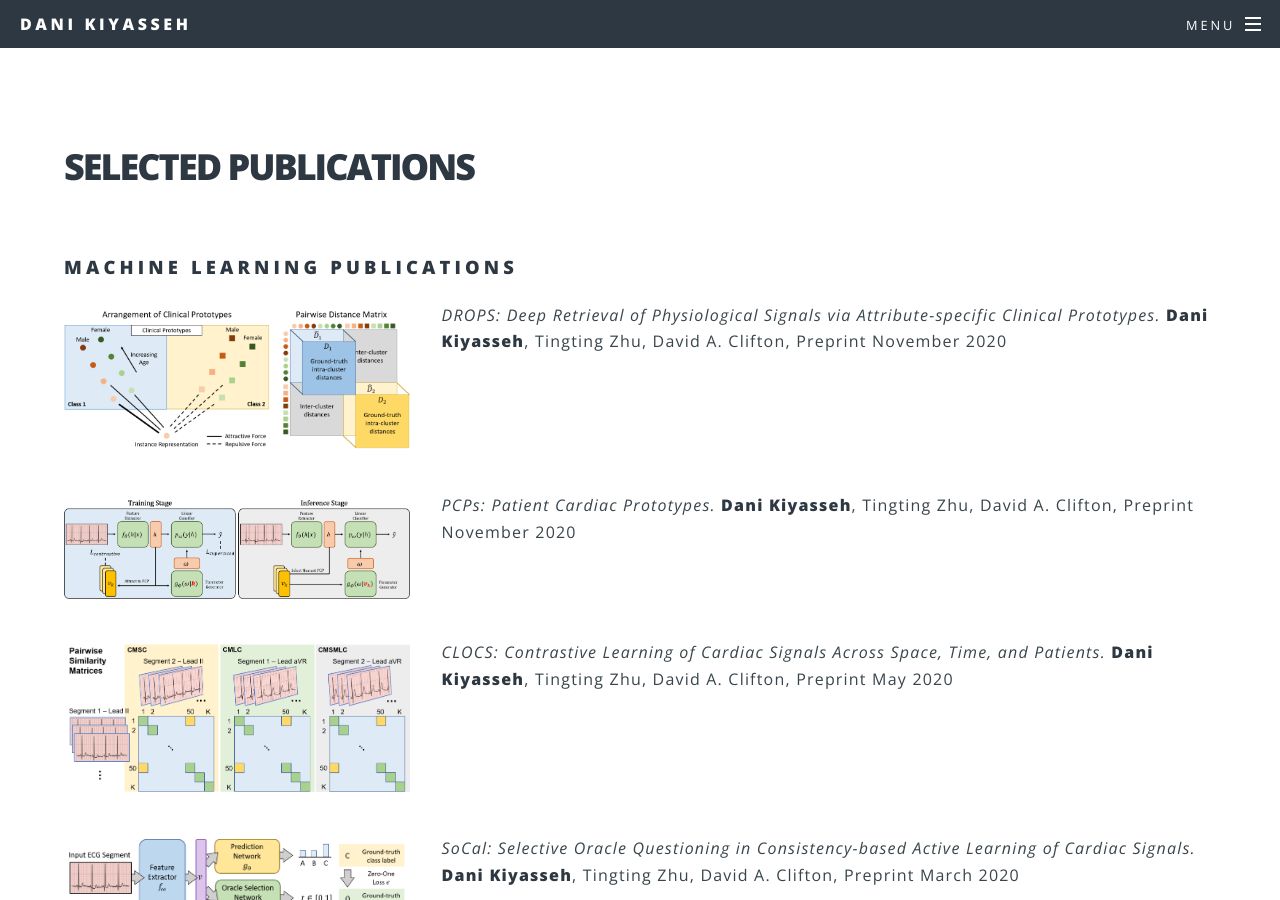
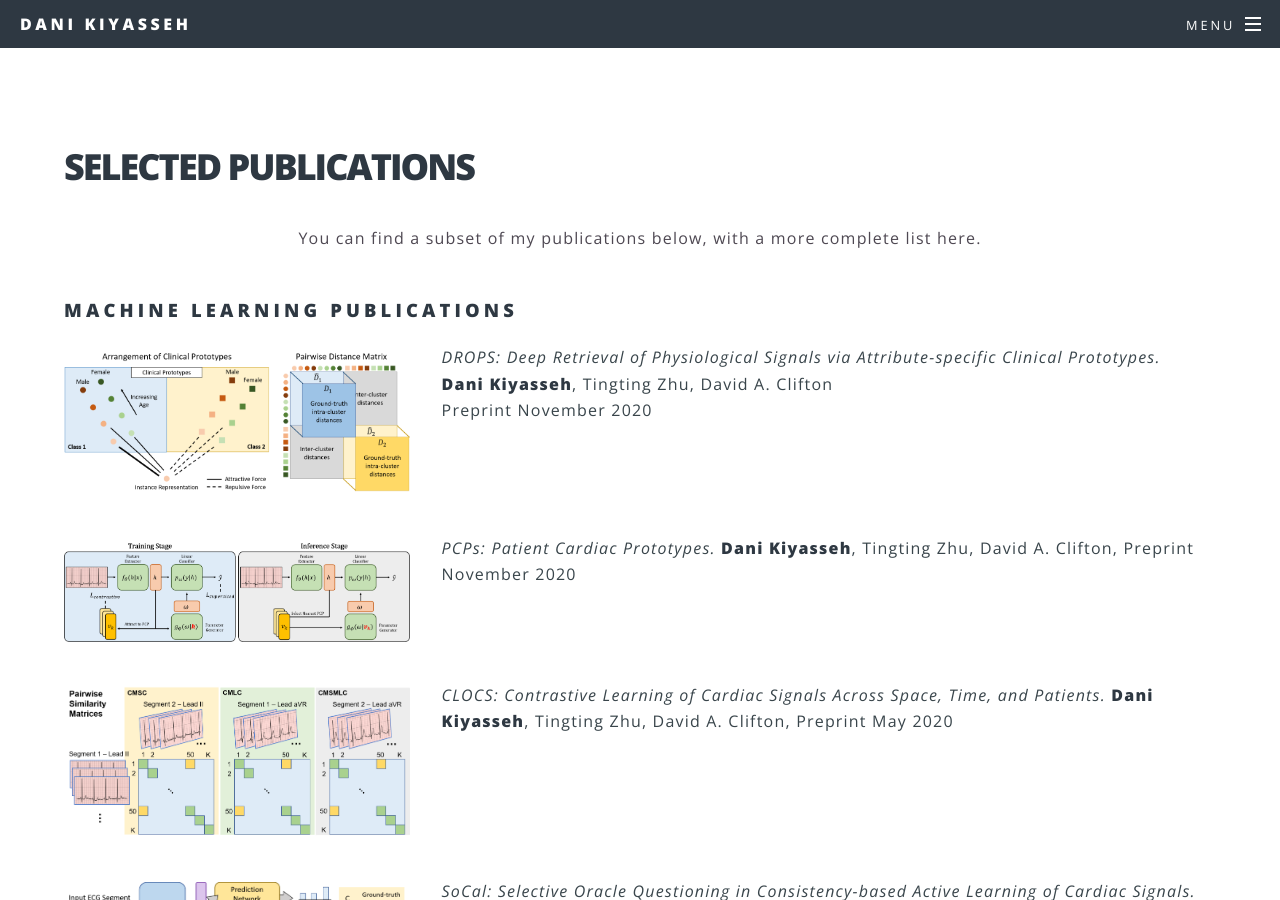
Before and after one commit to danikiyasseh/danikiyasseh.github.io, a Jekyll site: the page publications.html, which Jekyll copies as it is, in a window 1280 px wide and 900 px high. Built offline with Jekyll 4.4.1, drawn with Linux system fonts in a browser that asks for light colours; a style sheet for code colours, icons or effects is not loaded.

Commit message:
Update publications.html

```diff
--- a/publications.html
+++ b/publications.html
@@ -71,8 +71,9 @@
 							<div class="inner">
 								<h2>Selected Publications</h2>
 								<p><center>
-									<a id="overwhite" href="https://scholar.google.co.uk/citations?user=UD1oO4MAAAAJ&hl=en" class="ai ai-google-scholar ai-3x"></a>
-									</a>
+									You can find a subset of my publications below, with a more complete list <a id="overwhite" href="https://scholar.google.co.uk/citations?user=UD1oO4MAAAAJ&hl=en">here.</a>
+<!-- 									<a id="overwhite" href="https://scholar.google.co.uk/citations?user=UD1oO4MAAAAJ&hl=en" class="ai ai-google-scholar ai-3x"></a>
+									</a> -->
 								</center></p>
 								<p>  </p>
 
@@ -84,7 +85,10 @@
 
 										<div class="12u">
 											<span class="image left" style="max-width: 30%"><img src="images/DROPS_summary_figure.png" alt="" /></span>
-											<p><i><a id="overwhite" href="https://arxiv.org/abs/2011.14230">DROPS: Deep Retrieval of Physiological Signals via Attribute-specific Clinical Prototypes.</a> </i> <b>Dani Kiyasseh</b>, Tingting Zhu, David A. Clifton, Preprint November 2020 </i></p>
+											<p><i><a id="overwhite" href="https://arxiv.org/abs/2011.14230">DROPS: Deep Retrieval of Physiological Signals via Attribute-specific Clinical Prototypes.</a> </i> <br />
+												<b>Dani Kiyasseh</b>, Tingting Zhu, David A. Clifton <br />
+												Preprint November 2020
+											</p>
 										</div>
 
 										<div class="12u">
```
